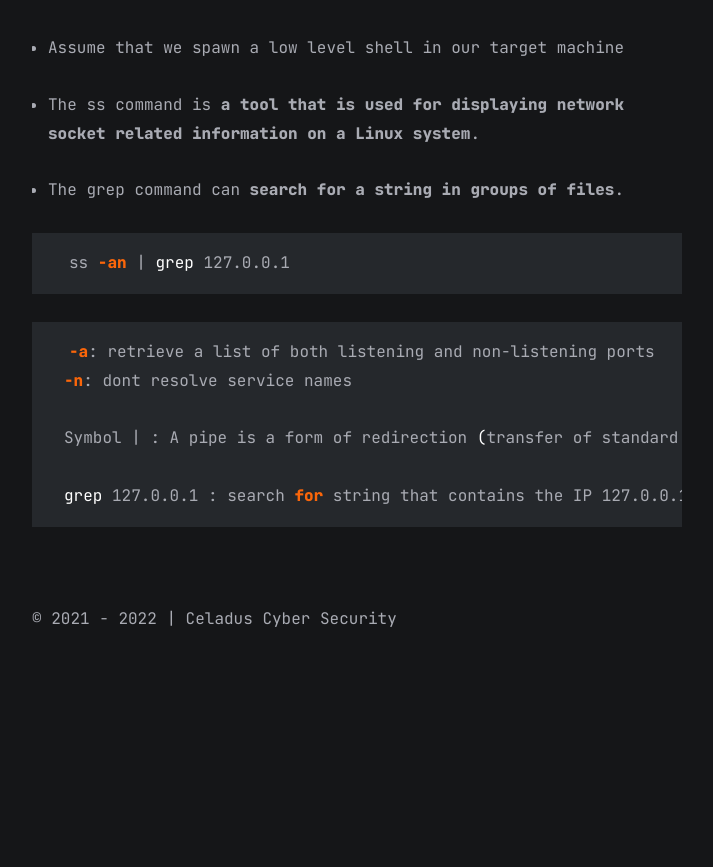
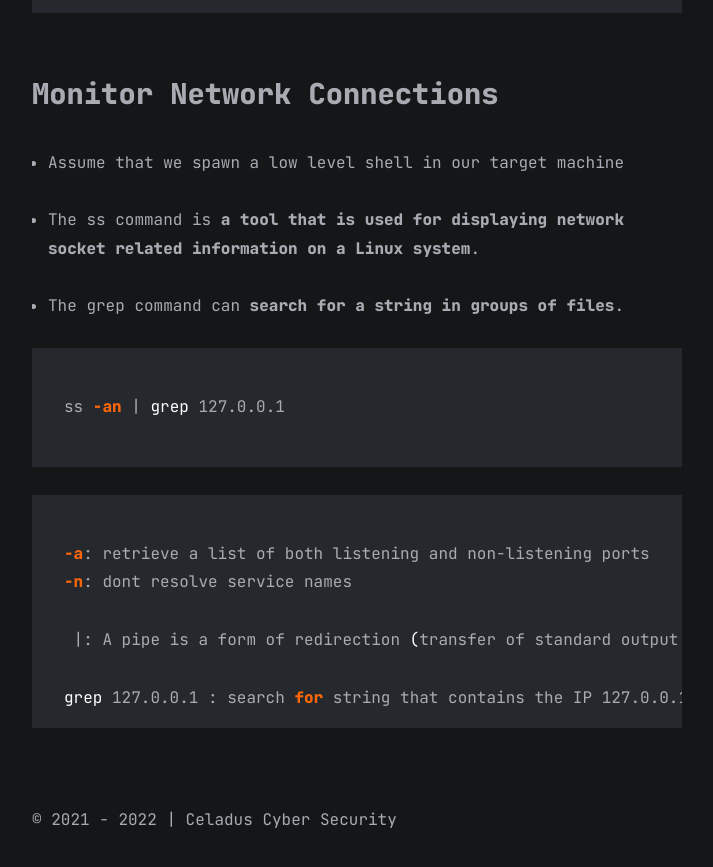
Before and after one commit to celadus-cybersecurity/celadus-cybersecurity.github.io, a Jekyll site: the page built from all_collections/_posts/2021-12-23-basic-enum.md, in a window 1280 px wide and 900 px high, scrolled down 2304 px. Shown: the top 867 px of the window, without its empty margins (283-996 px from the left). Built offline with Jekyll 4.4.1, drawn with Linux system fonts in a browser that asks for light colours; before the commit the page ends 3003 px from its top, so only the background shows below that.

Commit message:
Update 2021-12-23-basic-enum.md

````diff
--- a/all_collections/_posts/2021-12-23-basic-enum.md
+++ b/all_collections/_posts/2021-12-23-basic-enum.md
@@ -33,7 +33,9 @@ sudo nmap -sS -sV target.local
 Wfuzz is **a tool designed for bruteforcing Web Applications**, it can be used for finding resources, directories, scripts, subdomains etc.
 
 ```bash
+
 wfuzz -w subdomains-top1mil-110000.txt  -u http://target.local/ --hc 301 -v -c -H "Host:FUZZ.target.local"
+
 ```
 
 ```bash
@@ -50,7 +52,9 @@ wfuzz -w subdomains-top1mil-110000.txt  -u http://target.local/ --hc 301 -v -c -
 Gobuster is **a tool used to brute-force URIs including directories and files as well as DNS subdomains**.
 
 ```bash
+
 gobuster dir -u http://target.local/ -w directory-list.txt -x .php,.bak
+
 ```
 
 ```bash
@@ -69,14 +73,17 @@ dir: Uses directory/file enumeration mode
 - The grep command can **search for a string in groups of files**.
 
 ```bash
+
 ss -an | grep 127.0.0.1
+
 ```
 
 ```bash
+
 -a: retrieve a list of both listening and non-listening ports
 -n: dont resolve service names
 
-Symbol | : A pipe is a form of redirection (transfer of standard output to some other destination) that is used in Linux and other Unix-like operating systems to send the output of one command/program/process to another command/program/process for further processing.
+ |: A pipe is a form of redirection (transfer of standard output to some other destination) that is used in Linux and other Unix-like operating systems to send the output of one command/program/process to another command/program/process for further processing.
 
 grep 127.0.0.1 : search for string that contains the IP 127.0.0.1
 ```
````
